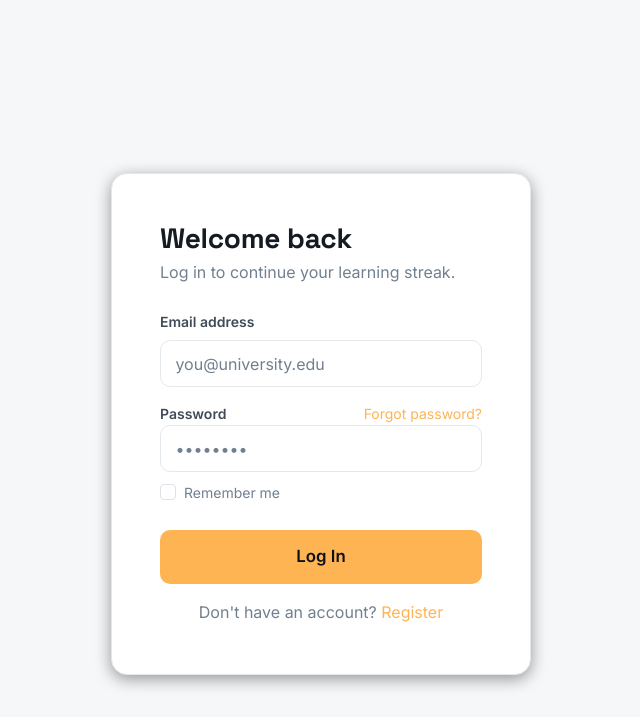
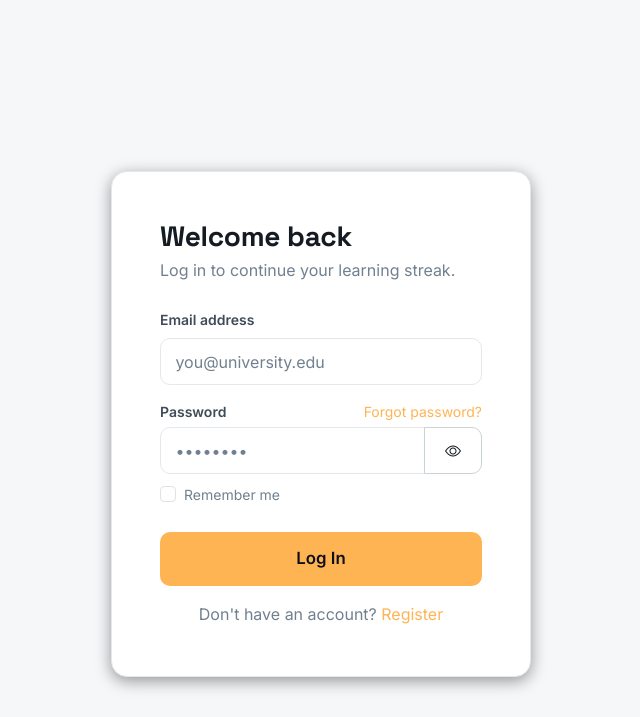
Before and after one commit to Ravindra1412/OSTutorLLM, a Flask app: page /login in a window 1280 px wide. Shown: the part 59-776 px from the top of the page, without its empty margins (319-959 px from the left). Run offline with Flask 3, Linux system fonts and the light colour scheme.

Commit message:
Add interactive password visibility toggle to login and register forms

```diff
--- a/app/static/js/main.js
+++ b/app/static/js/main.js
@@ -1,7 +1,8 @@
 /* =====================================================================
    OSTutorLLM — main.js
    Shared, site-wide interactivity: theme toggle, sidebar toggle,
-   mobile nav, toast helper, generic form validation, scroll behaviour.
+   mobile nav, toast helper, generic form validation, scroll behaviour,
+   password visibility toggle.
    Loaded on every page via base.html.
    ===================================================================== */
 
@@ -125,6 +126,28 @@
     });
   }
 
+  /* ---------------- Password Visibility Toggle ---------------- */
+  function initPasswordToggle() {
+    document.addEventListener("click", (e) => {
+      const btn = e.target.closest("[data-password-toggle]");
+      if (!btn) return;
+
+      const group = btn.closest(".input-group");
+      if (!group) return;
+
+      const input = group.querySelector("input");
+      if (!input) return;
+
+      const isPassword = input.type === "password";
+      input.type = isPassword ? "text" : "password";
+
+      const icon = btn.querySelector("i");
+      if (icon) {
+        icon.className = isPassword ? "bi bi-eye-slash" : "bi bi-eye";
+      }
+    });
+  }
+
   /* ---------------- Copy-to-clipboard (Tutor Chat / Code blocks) ---------------- */
   function initCopyButtons() {
     document.addEventListener("click", (e) => {
@@ -189,6 +212,7 @@
     initSidebar();
     initFormValidation();
     initPasswordStrength();
+    initPasswordToggle();
     initCopyButtons();
     initScrollBehaviour();
     initRevealOnScroll();
--- a/app/templates/auth/login.html
+++ b/app/templates/auth/login.html
@@ -14,11 +14,16 @@
   </div>
 
   <div class="mb-2">
-    <div class="d-flex justify-content-between align-items-center">
+    <div class="d-flex justify-content-between align-items-center mb-1">
       {{ form.password.label(class="form-label mb-0") }}
       <a href="{{ url_for('auth_pages_bp.forgot_password') }}" class="small">Forgot password?</a>
     </div>
-    {{ form.password(class="form-control" + (" is-invalid" if form.password.errors else ""), placeholder="••••••••") }}
+    <div class="input-group">
+      {{ form.password(class="form-control" + (" is-invalid" if form.password.errors else ""), placeholder="••••••••") }}
+      <button class="btn btn-outline-accent" type="button" data-password-toggle aria-label="Toggle password visibility">
+        <i class="bi bi-eye"></i>
+      </button>
+    </div>
     {% for error in form.password.errors %}<div class="invalid-feedback d-block">{{ error }}</div>{% endfor %}
   </div>
 
```
